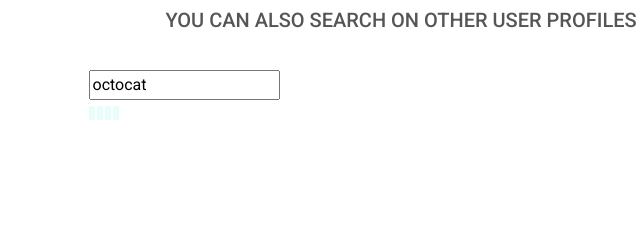
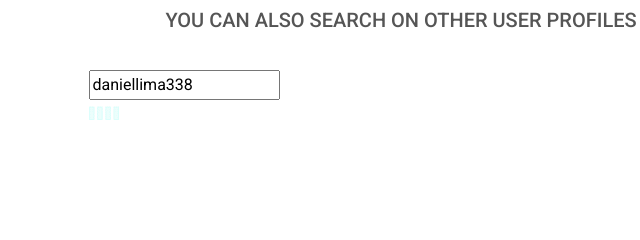
Before and after one commit to daniellima338/My-resume, a plain HTML site: page github.html in a window 1280 px wide. Shown: the part 559-799 px from the top of the page, 239-879 px from the left. Drawn offline with nearby package versions, Linux system fonts and the light colour scheme; no server answers.

Commit message:
changed starting user

```diff
--- a/github.html
+++ b/github.html
@@ -63,7 +63,7 @@
                 <h5 class="uppercase text-center">You can also search on other user profiles</h5>
 
                 <div class="center-form">
-                    <input type="text" id="gh-username" value="octocat" oninput="fetchGitHubInformation()" />
+                    <input type="text" id="gh-username" value="daniellima338" oninput="fetchGitHubInformation()" />
                     <div id="gh-user-data"></div>
                     <div id="gh-repo-data"></div>
 
```
